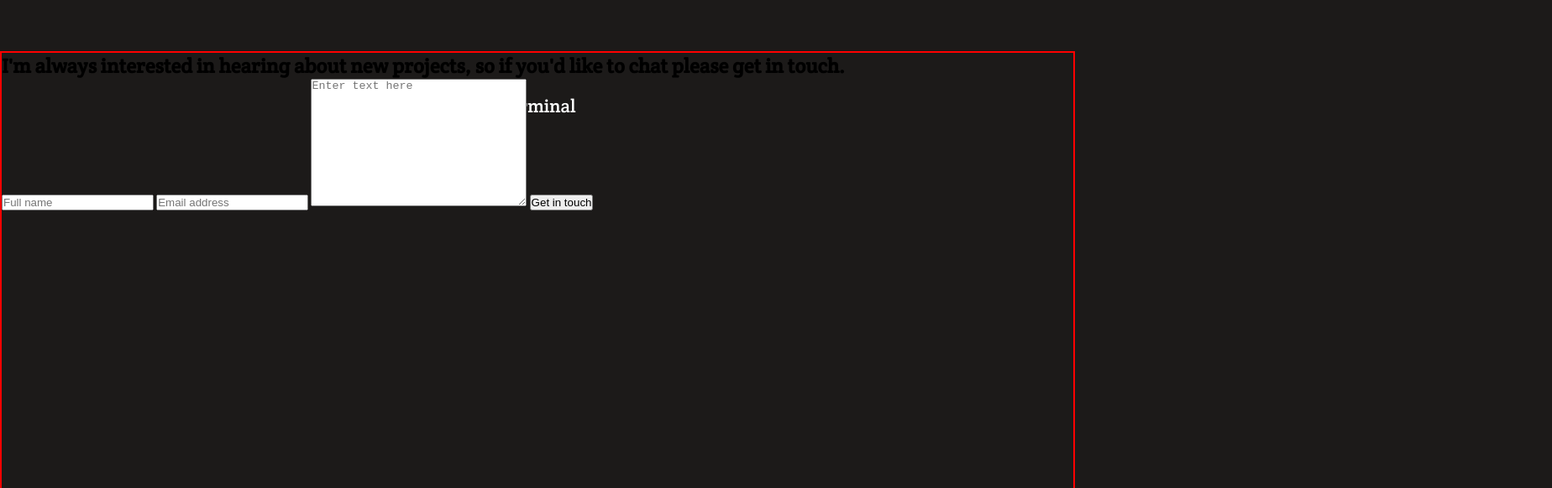
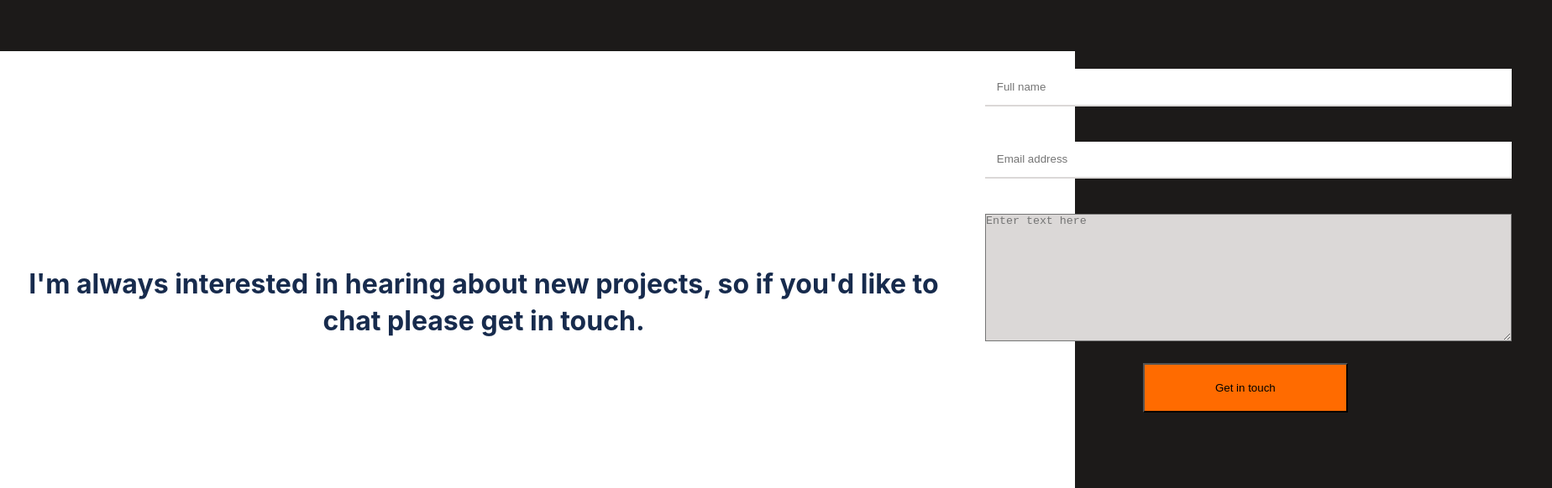
Before and after one commit to Newtayo/Portfolio-Setup, a website: page index.html in a window 1280 px wide. Shown: the part 8882-9464 px from the top of the page at 84% size, 1848 px wide, since content can reach past the window. Drawn offline with Linux system fonts and the light colour scheme.

Commit message:
Add style to form

```diff
--- a/index.html
+++ b/index.html
@@ -231,10 +231,10 @@
         I'm always interested in hearing about new projects, so if you'd like to
         chat please get in touch.
       </h2>
-      <form>
+      <form class="form_details">
         <input type="text" name="username" placeholder="Full name" />
 
-        <input type="password" name="password" placeholder="Email address"/>
+        <input type="email"   name="email" placeholder="Email address"/>
 
         <textarea name="message" cols="30" rows="10" placeholder="Enter text here"></textarea>
 
--- a/style.css
+++ b/style.css
@@ -454,6 +454,7 @@
     flex-direction: column;
     width: 100vw;
     flex-wrap: wrap;
+
     /* height: 150vh; */
   }
 
@@ -513,21 +514,79 @@
     margin: auto;
     border: 0.5px thin #fff;
   }
+
   .contact-form {
     height: 100vh;
-    border: 2px solid red;
+
     display: flex;
     flex-direction: column;
     flex-wrap: wrap;
+    background-color: white
   }
-  .footer{
+
+  .footer {
     height: 30vh;
     border: 2px solid blue;
   }
-  .footer .liner{
-      height: 4px;
-      width: 145px;
-      background-color: white;
-      margin: 0 auto;
+
+  .footer .liner {
+    height: 4px;
+    width: 145px;
+    background-color: white;
+    margin: 0 auto;
   }
+
+
+
+  .contact-form h2 {
+    font-family: 'Inter', serif;
+    font-style: normal;
+    font-weight: 700;
+    font-size: 32px;
+    line-height: 44px;
+    text-align: center;
+    color: #172b4d;
+    width: 90vw;
+    margin: 20% auto 10% auto;
+    text-align: center;
+  }
+
+  .form_details{
+
+    height: fit-content;
+
+   }
+
+   input{
+    width: 90%;
+    padding: 2%;
+    margin: 3%;
+    border: 0;
+    border-bottom: 2px solid #DBD8D7;;
+
+
+   }
+   textarea{
+    width: 90%;
+    margin: 3%;
+
+    background-color: #DBD8D7;
+   }
+
+   .btn{
+    align-items: center;
+      width:35%;
+      margin-left: 30%;
+      height: 15%;
+
+
+
+
+
+
+
+background: #FF6B00;
+   }
+
+
 }
```
Also changed, not shown: package.json (added, +27 -0 lines), 2 other files.
